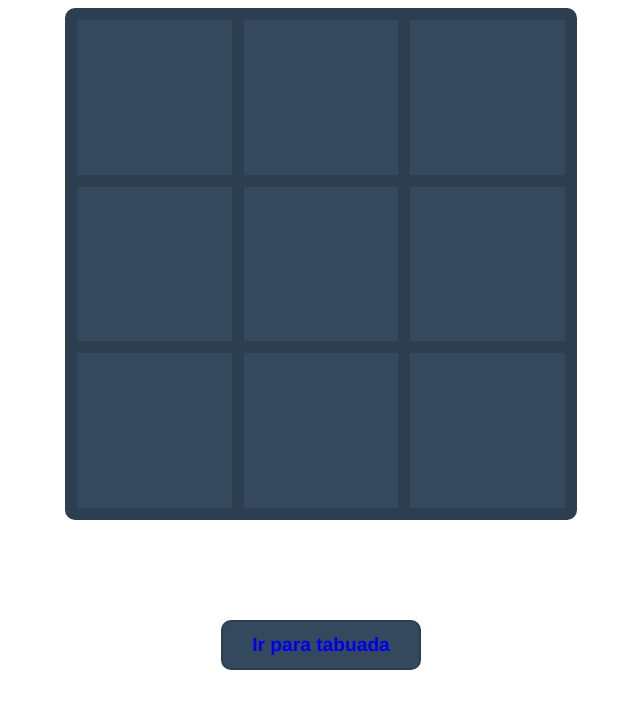
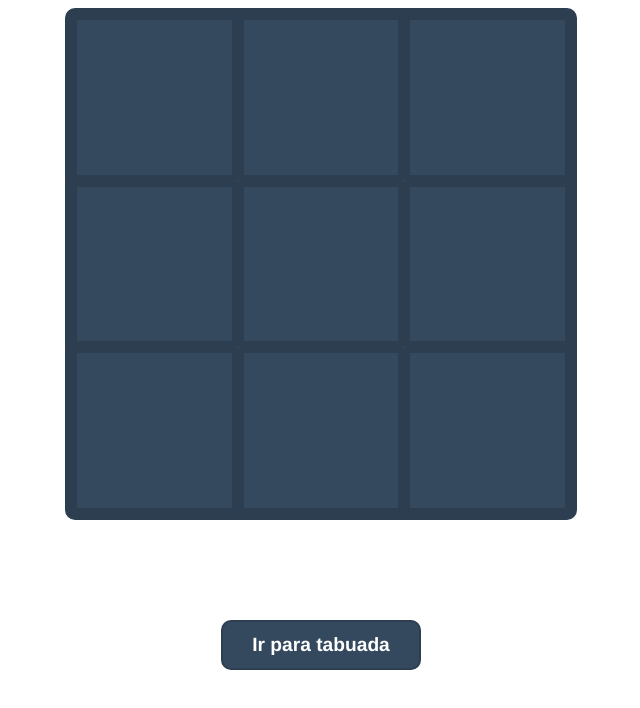
Before and after one commit to EduardaKreuzburg/class_asyn_PI_4, a plain HTML site: page index.html in a window 1280 px wide. Shown: the whole page, without its empty margins (319-959 px from the left). Drawn offline with Linux system fonts and the light colour scheme.

Commit message:
Commit com as atualizações.

```diff
--- a/css/style.css
+++ b/css/style.css
@@ -23,6 +23,8 @@
 }
 a{
     text-decoration: none;
+    list-style:none;
+    color: #fff;
 }
 
 button{
--- a/css/tabuada.css
+++ b/css/tabuada.css
@@ -43,6 +43,8 @@ p{
 }
 a{
     text-decoration: none;
+    list-style:none;
+    color: #34495e;
 }
 
 button{
```
